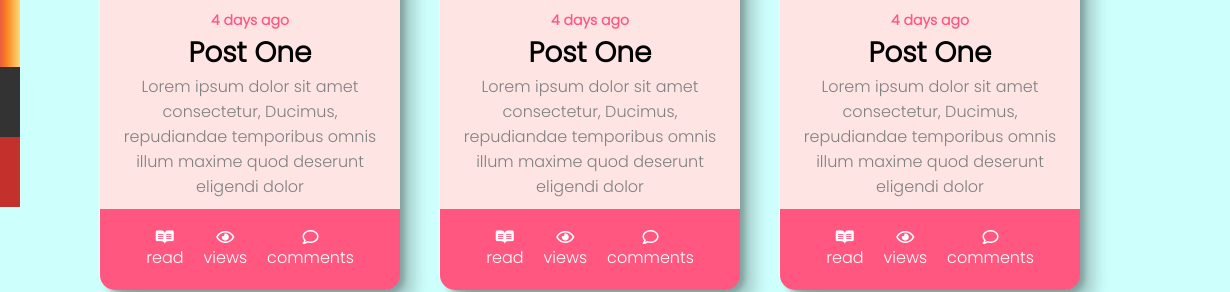
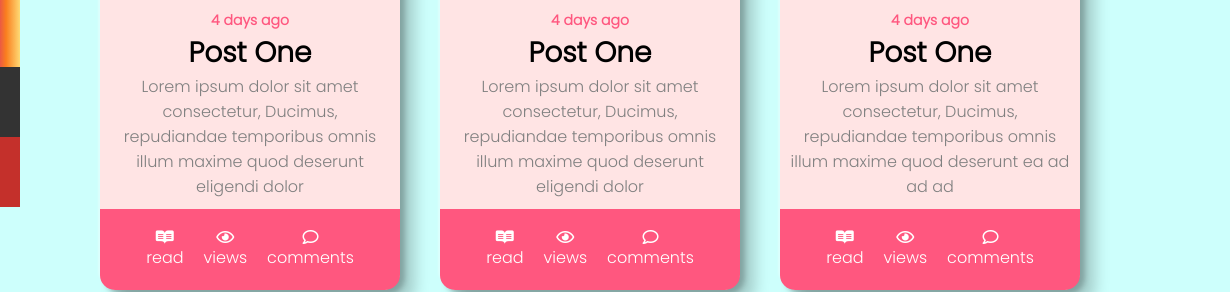
Before and after one commit to angelpagola/tarjeta-hover, a plain HTML site: page index.html in a window 1280 px wide. Shown: the part 273-565 px from the top of the page, 50-1280 px from the left. Drawn offline with Linux system fonts and the light colour scheme.

Commit message:
Update index.html

```diff
--- a/index.html
+++ b/index.html
@@ -65,7 +65,7 @@
         <div class="card-text">
             <span class="date">4 days ago</span>
             <h2>Post One</h2>
-            <p>Lorem ipsum dolor sit amet consectetur, Ducimus, repudiandae temporibus omnis illum maxime quod deserunt eligendi dolor</p>
+            <p>Lorem ipsum dolor sit amet consectetur, Ducimus, repudiandae temporibus omnis illum maxime quod deserunt ea ad ad ad</p>
         </div>
         <div class="card-stats">
             <div class="stat">
```
